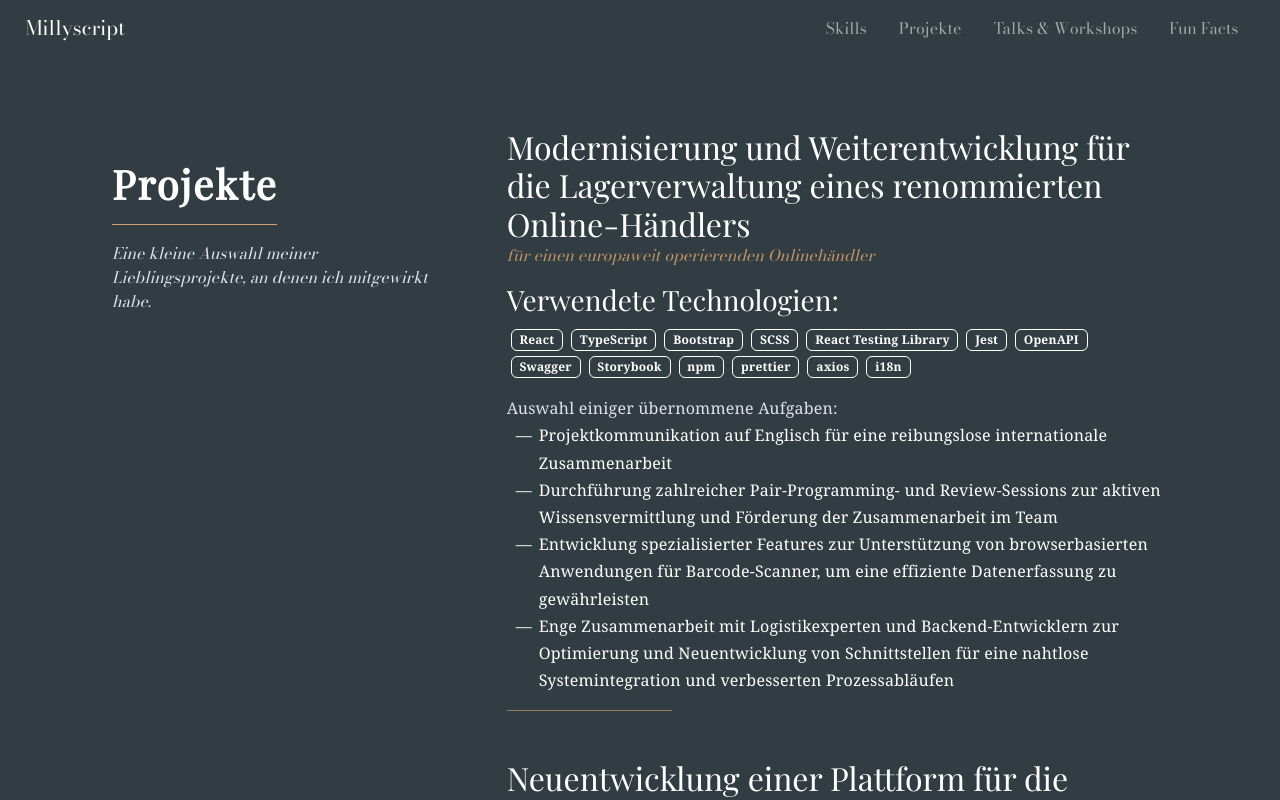
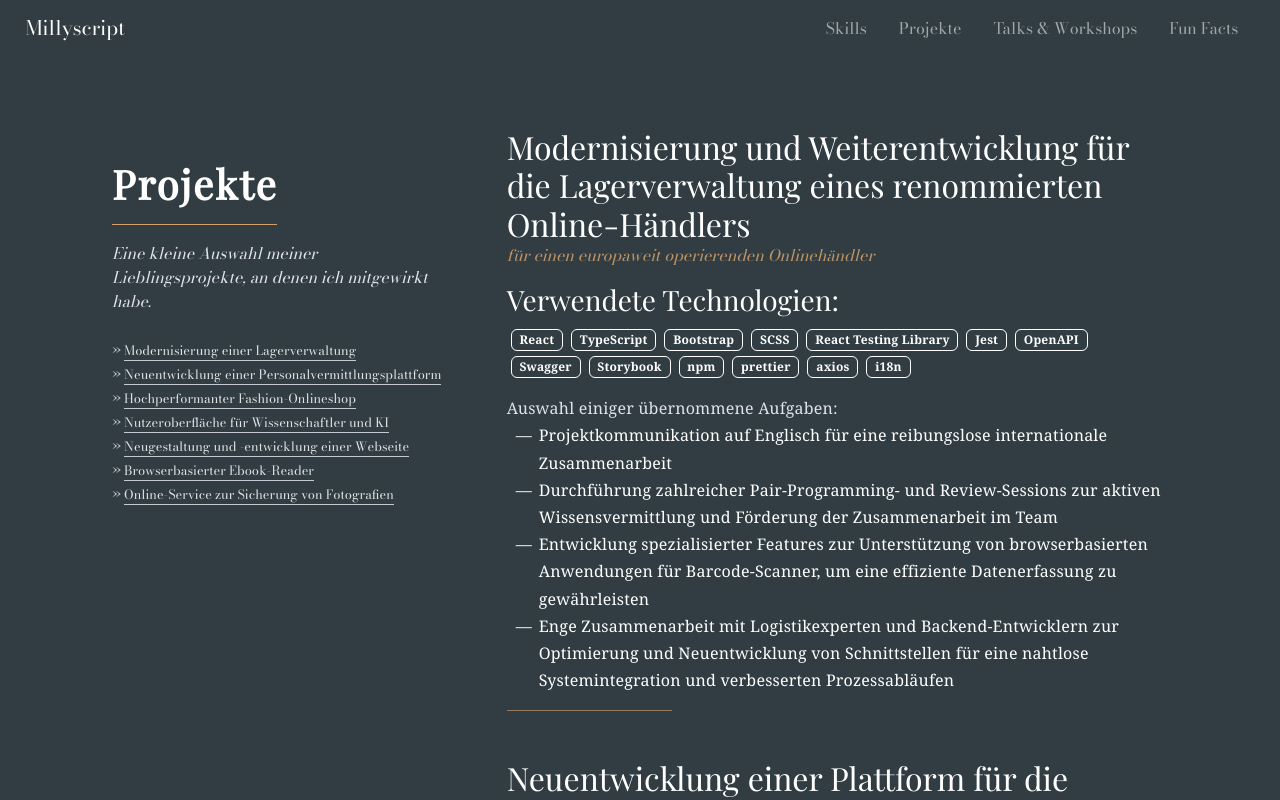
Before and after one commit to spookyMilly/millyscript, a Next.js app: page /de/projects in a window 1280 px wide. Shown: the top 800 px of the page. Built offline with nearby package versions, Linux system fonts and the light colour scheme.

Commit message:
Feature/Update: Add scrollToTopButton and anchor links to project overview

```diff
--- a/messages/de.json
+++ b/messages/de.json
@@ -13,6 +13,7 @@
         "responsibilities": "Auswahl einiger übernommene Aufgaben:",
         "projects": {
             "project1": {
+                "shortTitle": "Modernisierung einer Lagerverwaltung",
                 "projectTitle": "Modernisierung und Weiterentwicklung für die Lagerverwaltung eines renommierten Online-Händlers",
                 "role": "Beraterin, Frontend-Entwicklerin",
                 "customerType": "für einen europaweit operierenden Onlinehändler",
@@ -23,6 +24,7 @@
                 "result": "Das Projekt digitalisierte erfolgreich den Picking-Prozess für ca. 25.000 Artikelverkäufe pro Tag und steigerte die Genauigkeit erheblich. Kernstück war eine browserbasierte Lösung für Barcode-Scanner, die effiziente und fehlerfreie Datenerfassung ermöglichte. Optimierte Benutzeroberflächen sorgten für barrierefreie Nutzung, auch für Mitarbeitende mit Sehschwäche oder Analphabetismus, was die Produktivität deutlich erhöhte. Zudem wurden externe Mitarbeitende in modernen Frontend-Technologien wie React geschult, sodass sie das Projekt nach Übergabe selbstständig weiterentwickeln konnten."
             },
             "project2": {
+                "shortTitle": "Neuentwicklung einer Personalvermittlungsplattform",
                 "projectTitle": "Neuentwicklung einer Plattform für die Personalvermittlung in der Pflegebranche",
                 "role": "Frontend-Entwicklerin",
                 "customerType": "für einen Personalvermittler in der Pflegebranche",
@@ -32,6 +34,7 @@
                 "responsibilitiesTaken_4": "Implementierung von Monitoring-Lösungen mit Sentry zur Optimierung der Systemstabilität"
             },
             "project3": {
+                "shortTitle": "Hochperformanter Fashion-Onlineshop",
                 "projectTitle": "Neuentwicklung eines Onlineshops für Streetwear",
                 "role": "Frontend-Entwicklerin",
                 "customerType": "für ein deutsches, lokal ansässiges E-Commerce-Unternehmen",
@@ -41,6 +44,7 @@
                 "responsibilitiesTaken_4": "Aufbau und Pflege einer stabilen Continuous Integration / Continuous Deployment zur Unterstützung regelmäßiger und verlässlicher Shop-Updates"
             },
             "project4": {
+                "shortTitle": "Nutzeroberfläche für Wissenschaftler und KI",
                 "projectTitle": "Neuentwicklung einer Nutzeroberflächer für verteiltes Lernen mittels KI",
                 "role": "Frontend-Entwicklerin",
                 "customerType": "für ein wissenschaftliches Institut (IT-Forensik und Mediensicherheit)",
@@ -50,6 +54,7 @@
                 "responsibilitiesTaken_4": "Regelmäßige Planung und Durchführung von Sprint-Reviews zur Präsentation des Projektfortschritts und zur Abstimmung mit allen relevanten Stakeholdern"
             },
             "project5": {
+                "shortTitle": "Neugestaltung und -entwicklung einer Webseite",
                 "projectTitle": "Neuentwicklung und -gestaltung einer Internetpräsenz",
                 "role": "Frontend-Entwicklerin, UX/UI-Designerin",
                 "customerType": "für einen IT-Dienstleister",
@@ -59,6 +64,7 @@
                 "responsibilitiesTaken_4": "Entwicklung einer performanten, kosteneffizienten und wartungsfreundlichen Weblösung, die den langfristigen Anforderungen des Unternehmens gerecht wird"
             },
             "project6": {
+                "shortTitle": "Browserbasierter Ebook-Reader",
                 "projectTitle": "Entwicklung eines browserbasiertem Ebook-Readers für Desktop, Tablet und Mobile",
                 "role": "Frontend-Entwicklerin, UX/UI-Designerin",
                 "customerType": "für einen IT-Dienstleister in der Medienbranche",
@@ -68,6 +74,7 @@
                 "responsibilitiesTaken_4": "Konzeption und Durchführung von User-Experience- und Usability-Tests"
             },
             "project7": {
+                "shortTitle": "Online-Service zur Sicherung von Fotografien",
                 "projectTitle": "Service zur Markierung von Bildern mit unsichtbaren Wasserzeichen",
                 "role": "Frontend-Entwicklerin, Illustratorin, UX/UI-Designerin",
                 "customerType": "für einen IT-Dienstleister in der Mediensicherheitsbranche",
--- a/package.json
+++ b/package.json
@@ -15,6 +15,7 @@
         "next-intl": "^3.25.3",
         "react": "^18",
         "react-bootstrap": "^2.10.6",
+        "react-bootstrap-icons": "^1.11.4",
         "react-dom": "^18",
         "sass": "^1.81.0"
     },
--- /dev/null
+++ b/src/app/[lang]/components/_common/scrollToTopButton/_scrollToTopButton.tsx
@@ -0,0 +1,35 @@
+import React, { useEffect, useState } from "react";
+import { ArrowUpSquare } from "react-bootstrap-icons";
+
+import styles from "./scrollToTopButton.module.scss";
+
+export default function ScrollToTopButton() {
+    const [isVisible, setIsVisible] = useState(false);
+    const handleScrollToTop = () => {
+        window.scrollTo({
+            top: 0,
+            behavior: "smooth",
+        });
+    };
+
+    useEffect(() => {
+        const toggleVisibility = () => {
+            // pageYOffset is not deprecated, wrong warning
+            if (window.pageYOffset > 150) {
+                setIsVisible(true);
+            } else {
+                setIsVisible(false);
+            }
+        };
+
+        window.addEventListener("scroll", toggleVisibility);
+
+        return () => window.removeEventListener("scroll", toggleVisibility);
+    }, []);
+
+    return isVisible ? (
+        <button onClick={handleScrollToTop} className={styles.scrollToTopButton}>
+            <ArrowUpSquare width={"28"} height={"28"} />
+        </button>
+    ) : null;
+}
--- /dev/null
+++ b/src/app/[lang]/components/_common/scrollToTopButton/scrollToTopButton.module.scss
@@ -0,0 +1,8 @@
+.scrollToTopButton {
+    position: fixed;
+    bottom: 20px;
+    right: 20px;
+    border: 0;
+    background-color: transparent;
+    color: grey;
+}
--- a/src/app/[lang]/components/projects/projectWithDescription/_projectWithDescription.tsx
+++ b/src/app/[lang]/components/projects/projectWithDescription/_projectWithDescription.tsx
@@ -1,6 +1,6 @@
 import { useTranslations } from "next-intl";
 
-import { BasicLabel } from "@/app/[lang]/components/_common/badge/basicLabel";
+import { BasicLabel } from "@/app/[lang]/components/_common/badge/_basicLabel";
 import ResponsibilitiesList from "@/app/[lang]/components/projects/responsibilityList/_responsibilitiesList";
 import { Project } from "@/app/model/project";
 
--- a/src/app/[lang]/components/projects/projectsCard/_projectsCard.tsx
+++ b/src/app/[lang]/components/projects/projectsCard/_projectsCard.tsx
@@ -15,10 +15,18 @@ export default function ProjectsCard() {
                 <hr className={`${styles.titleBorder} w-50`} />
                 <small className={styles.projectCardSubtitle}>{t("description")}</small>
                 {/*<p>{t("filter")}</p>*/}
+                <div className={"mt-4"}>
+                    {projects.map((project) => (
+                        <span className={styles.projectLink} key={`link-${project.id}`}>
+                            » <a href={`#project-${project.id}`}>{t(`projects.${project.id}.shortTitle`)}</a>
+                            <br />
+                        </span>
+                    ))}
+                </div>
             </div>
             <div>
                 {projects.map((project) => (
-                    <div className='mb-5' key={project.id}>
+                    <div className='mb-5' key={project.id} id={`project-${project.id}`}>
                         <ProjectWithDescription project={project} />
                         <hr className={`${styles.projectSeparator} w-25`} />
                     </div>
--- a/src/app/[lang]/components/projects/projectsCard/projectCard.module.scss
+++ b/src/app/[lang]/components/projects/projectsCard/projectCard.module.scss
@@ -31,3 +31,21 @@
     font-size: 1rem;
     color: $lightBlue;
 }
+
+.projectLink {
+    color: $lightBlue;
+
+    opacity: 0.85;
+    font-weight: normal;
+    font-size: 0.8rem;
+
+    a {
+        border-bottom: 1px solid $lightBlue;
+        text-decoration: none;
+    }
+}
+
+.projectLink a:hover {
+    color: white;
+    border-bottom: 1px solid $gold;
+}
--- a/src/app/[lang]/projects/page.tsx
+++ b/src/app/[lang]/projects/page.tsx
@@ -1,5 +1,13 @@
+"use client";
+
+import ScrollToTopButton from "@/app/[lang]/components/_common/scrollToTopButton/_scrollToTopButton";
 import ProjectsCard from "@/app/[lang]/components/projects/projectsCard/_projectsCard";
 
 export default function Projects() {
-    return <ProjectsCard />;
+    return (
+        <div>
+            <ScrollToTopButton />
+            <ProjectsCard />
+        </div>
+    );
 }
--- a/src/app/styles/overrides.scss
+++ b/src/app/styles/overrides.scss
@@ -18,6 +18,7 @@ html {
     height: 100%;
     color: white;
     font-family: var(--font-bodoni-moda), serif;
+    scroll-behavior: smooth;
 }
 
 body {
```
Also changed, not shown: messages/en.json (+7 -0 lines), src/app/[lang]/components/_common/badge/_basicLabel.tsx (renamed from src/app/[lang]/components/_common/badge/basicLabel.tsx), src/app/static/talks.jpeg (added), 1 other file (tests, documents, lock files or other folders).
